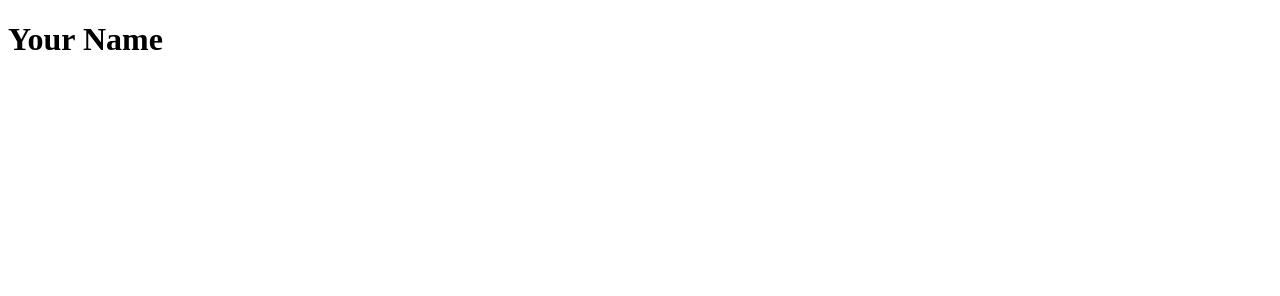
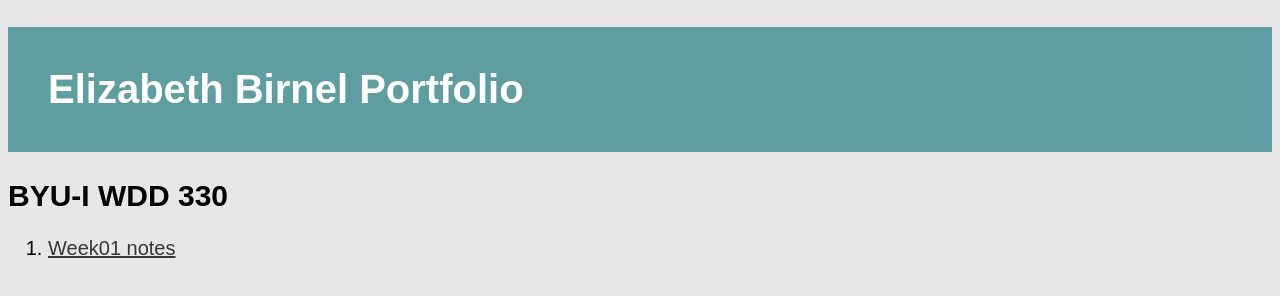
Before and after one commit to lizbirnel/wdd330, a plain HTML site: page index.html in a window 1280 px wide. Drawn offline with Linux system fonts and the light colour scheme.

Commit message:
portfolio page

```diff
--- /dev/null
+++ b/css/styles.css
@@ -0,0 +1,15 @@
+body {
+    font-size: 20px;
+    font-family: Arial, Helvetica, sans-serif;
+    background-color: #e7e7e7;
+  }
+
+  h1 {
+    background-color: #5F9EA0;
+    color: white;
+    padding: 1em;
+  }
+
+  a {
+      color: #373737;
+  }
--- a/index.html
+++ b/index.html
@@ -1,9 +1,19 @@
 <!doctype html>
 <html lang="en-us">
 <head>
-  <title>Your Name</title>
+    <meta charset="UTF-8" />
+    <meta name="viewport" content="width=device-width, initial-scale=1.0" />
+    <title>Elizabeth Birnel Portfolio | BYU-I WDD 330</title>
+    <link rel="stylesheet" href="css/styles.css" />
+
 </head>
 <body>
- <h1>Your Name</h1>
+ <h1>Elizabeth Birnel Portfolio</h1>
+ <h2>BYU-I WDD 330</h2>
+ <ol id="tableContents">
+
+ </ol>
+<script src="js/main.js"></script>
+
 </body>
 </html>
--- /dev/null
+++ b/js/main.js
@@ -0,0 +1,18 @@
+const links = [
+    {
+      label: "Week01 notes",
+      url: "week01/index.html"
+    }
+  ] ;
+
+let list = document.getElementById("tableContents");
+
+for (let i=0; i<links.length; i++) {
+    let listItem = document.createElement("li");
+    let listItemAnchor = document.createElement("a");
+    listItemAnchor.setAttribute('href', links[i].url);
+    listItemAnchor.textContent = links[i].label;
+
+    listItem.appendChild(listItemAnchor);
+    list.appendChild(listItem);
+}
```
Also changed, not shown: week01/index.html (added, +42 -0 lines).
